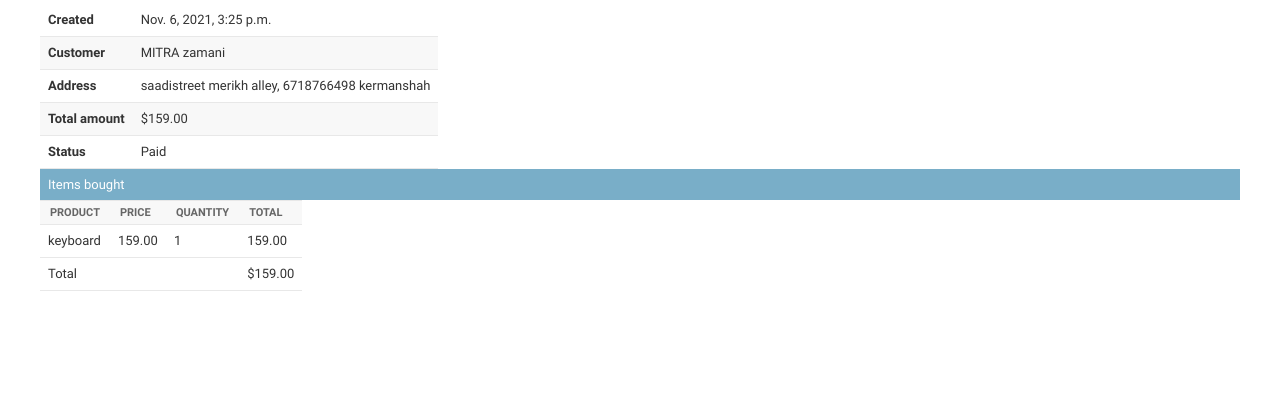
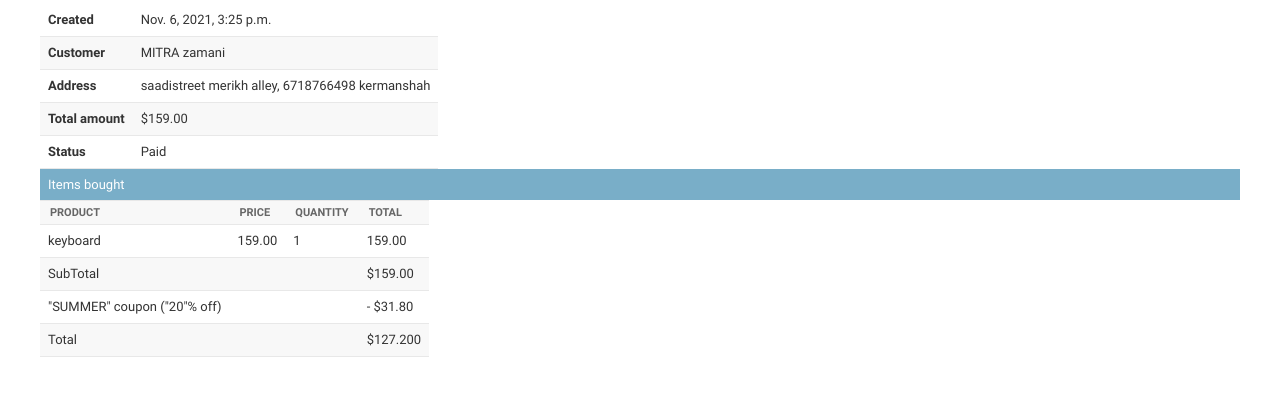
Before and after one commit to pouya-py/Shopping-website, a Django app: page /orders/admin/order/48/ in a window 1280 px wide. Shown: the part 144-540 px from the top of the page. Run offline with Django 3.2, Linux system fonts and the light colour scheme; a user stored in the database is signed in; data comes from the database, SQL or seed files in the repository; both versions use the stored data as it was after the commit; parts of the project's set-up code (start-up, migrations or seed data) failed here and were passed over.

Commit message:
applied coupon to orders

```diff
--- a/orders/models.py
+++ b/orders/models.py
@@ -1,5 +1,8 @@
 from django.db import models
 from shop.models import Product
+from coupons.models import Coupon
+from decimal import Decimal
+from django.core.validators import MinValueValidator,MaxValueValidator
 
 class Order(models.Model):
     first_name = models.CharField(max_length=50)
@@ -12,6 +15,13 @@ class Order(models.Model):
     updated = models.DateTimeField(auto_now=True)
     paid = models.BooleanField(default=False)
     braintree_id = models.CharField(max_length=150,blank=True)
+    coupon = models.ForeignKey(Coupon,
+                                related_name='orders',
+                                blank=True,
+                                null=True,
+                                on_delete=models.SET_NULL)
+    discount = models.IntegerField(default=0,
+                            validators=[MinValueValidator(0),MaxValueValidator(100)])
     class Meta:
         ordering = ('-created',)
 
@@ -19,9 +29,15 @@ class Order(models.Model):
         return str(self.id)
 
 
+    def get_total_cost_with_discount(self):
+        total_cost =  sum(item.get_cost() for item in self.items.all())
+        return total_cost - total_cost * (self.discount / Decimal(100))
+
     def get_total_cost(self):
         return sum(item.get_cost() for item in self.items.all())
 
+    def get_discount_value(self):
+        return self.discount / Decimal(100) * self.get_total_cost()
 
 class OrderItem(models.Model):
     order = models.ForeignKey(Order , related_name='items',on_delete=models.CASCADE)
--- a/orders/tasks.py
+++ b/orders/tasks.py
@@ -1,5 +1,4 @@
 from celery import shared_task
-from ecommerce.celery import app
 from django.core.mail import send_mail
 from .models import Order
 
--- a/orders/templates/admin/orders/order/detail.html
+++ b/orders/templates/admin/orders/order/detail.html
@@ -63,10 +63,26 @@ Order {{ order.id }} {{ block.super }}
                 <td class="num">{{item.get_cost}}</td>
             </tr>
             {% endfor %}
+            <tr class="subtotall">
+                <td>SubTotal</td>
+                <td colspan="2"></td>
+                <td>${{ order.get_total_cost|floatformat:2 }}</td>
+            </tr>
         </tbody>
+        {% if order.coupon %}
+        <tr>
+            <td>
+                "{{ order.coupon.code }}" coupon
+                ("{{ order.coupon.discount }}"% off)
+            </td>
+            <td colspan="2"></td>
+            <td class="num neg">- ${{ order.get_discount_value|floatformat:2 }}</td>
+        </tr>
+
+        {% endif %}
         <tr class="total">
             <td colspan="3">Total</td>
-            <td class="num">${{order.get_total_cost}}</td>
+            <td class="num">${{ order.get_total_cost_with_discount }}</td>
         </tr>
     </table>
 </div>
--- a/orders/views.py
+++ b/orders/views.py
@@ -18,7 +18,11 @@ def order_create(request):
     if request.method == 'POST':
         form = OrderCreateForm(request.POST)
         if form.is_valid():
-            order = form.save()
+            order = form.save(commit=False)
+            if cart.coupon:
+                order.coupon = cart.coupon
+                order.discount = cart.coupon.discount
+            order.save()
             for item in cart:
                 OrderItem.objects.create(
                     order= order,
--- a/static/css/base.css
+++ b/static/css/base.css
@@ -39,7 +39,7 @@ a.button.light {
 
 .text-right {
     text-align:right;
-    margin-bottom: 200px;
+    margin-bottom: 100px;
 }
 
 table {
```
Also changed, not shown: orders/templates/orders/order/pdf.html (+11 -1 lines), db.sqlite3, orders/migrations/0003_auto_20211106_1236.py (added).
